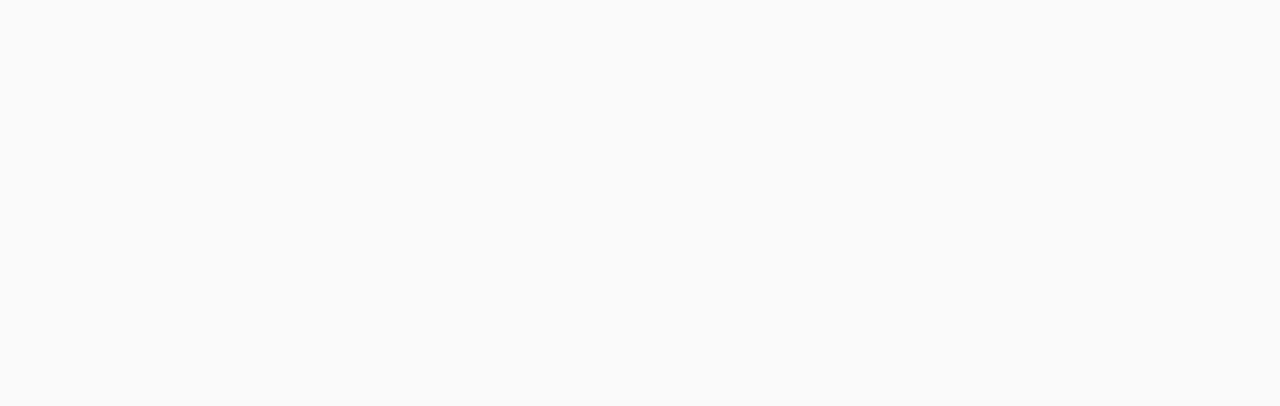
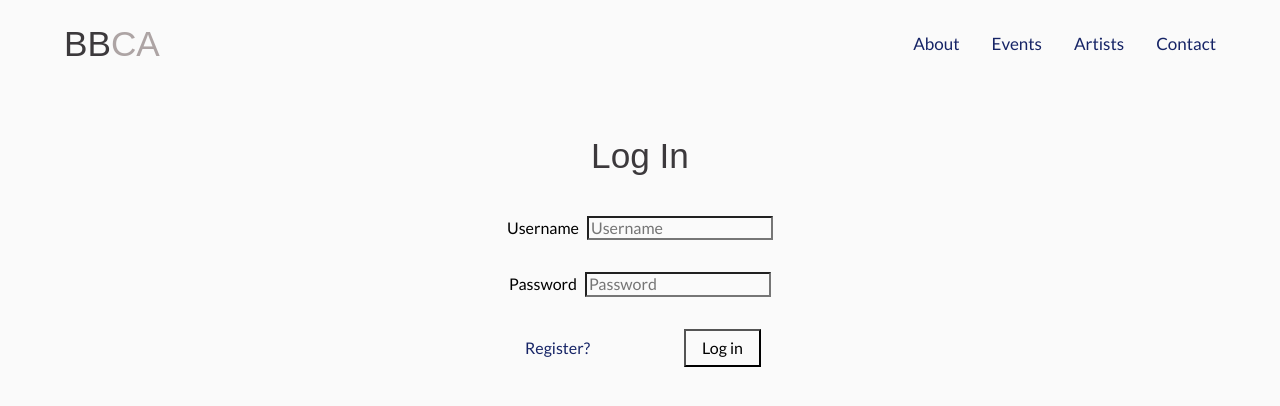
Before and after one commit to black-buddha-creative-agency/bbca-v1, a React (Create React App) app: page /login in a window 1280 px wide. Shown: the top 406 px of the page. Built offline with nearby package versions, Linux system fonts and the light colour scheme; a web font is replaced by a local one.

Commit message:
Update from first try

```diff
--- a/src/App.js
+++ b/src/App.js
@@ -5,6 +5,7 @@
 import EventsPage from './pages/EventsPage'
 import ArtistsPage from './pages/ArtistsPage'
 import SignUpPage from './pages/SignUpPage'
+import LoginPage from './pages/LoginPage'
 
 class App extends Component {
   state = {}
@@ -14,8 +15,8 @@
         <Route exact path="/" render={() => <HomePage />} />
         <Route exact path="/events" render={() => <EventsPage />} />
         <Route exact path="/artists" render={() => <ArtistsPage />} />
-
         <Route exact path="/signup" component={SignUpPage} />
+        <Route exact path="/login" component={LoginPage} />
       </Router>
     )
   }
--- /dev/null
+++ b/src/pages/LoginPage/index.jsx
@@ -0,0 +1,114 @@
+import React, { Component } from 'react'
+import axios from 'axios'
+import { Link, Redirect } from 'react-router-dom'
+import Section from '../../components/Layout/Section'
+import Header from '../../components/Layout/Header'
+
+class SignUpPage extends Component {
+  state = {
+    username: '',
+    password: '',
+    confirmPassword: '',
+    redirectTo: null
+  }
+
+  handleChange = event => {
+    this.setState({
+      [event.target.name]: event.target.value
+    })
+  }
+
+  handleSubmit = event => {
+    //Server request
+    event.preventDefault()
+    console.log('handleSubmit login')
+
+    axios
+      .post('http://www.localhost:3001/users/login', {
+        username: this.state.username,
+        password: this.state.password
+      })
+      .then(response => {
+        console.log('login response: ')
+        console.log(response)
+        if (response.status === 200) {
+          // update App.js state
+          this.props.updateUser({
+            loggedIn: true,
+            username: response.data.username
+          })
+          // update the state to redirect to home
+          this.setState({
+            redirectTo: '/'
+          })
+        }
+      })
+      .catch(error => {
+        console.log('login error: ')
+        console.log(error)
+      })
+  }
+  render() {
+    if (this.state.redirectTo) {
+      return <Redirect to={{ pathname: this.state.redirectTo }} />
+    } else {
+      return (
+        <>
+          <Header />
+          <Section>
+            <div className="mt6 tc flex flex-column check">
+              <h1 className="pa3 text-h2 tc">Log In</h1>
+              <form className="w-100" action="" autoComplete="off">
+                <div className="ma4 input">
+                  <label className="mr2" htmlFor="username">
+                    Username
+                  </label>
+                  <input
+                    id="username"
+                    placeholder="Username"
+                    name="username"
+                    type="text"
+                    value={this.state.username}
+                    onChange={this.handleChange}
+                  />
+                </div>
+                <div className="ma4 input">
+                  <label className="mr2" htmlFor="username">
+                    Password
+                  </label>
+                  <input
+                    id="password"
+                    placeholder="Password"
+                    name="password"
+                    type="password"
+                    value={this.state.password}
+                    onChange={this.handleChange}
+                  />
+                </div>
+                <div className="flex flex-end justify-center">
+                  <div className="w-50 flex justify-center items-center">
+                    <Link to="/signup" className="">
+                      Register?
+                    </Link>
+                  </div>
+                  <div className="w-50">
+                    <button
+                      className="ph3 pv2"
+                      type="submit"
+                      value="Submit"
+                      onClick={this.handleSubmit}
+                    >
+                      Log in{' '}
+                    </button>
+                  </div>
+                </div>
+              </form>
+            </div>
+          </Section>
+        </>
+      )
+    }
+  }
+}
+
+export default SignUpPage
--- a/src/pages/SignUpPage/index.jsx
+++ b/src/pages/SignUpPage/index.jsx
@@ -1,6 +1,6 @@
 import React, { Component } from 'react'
 import axios from 'axios'
-
+import { Link } from 'react-router-dom'
 import Section from '../../components/Layout/Section'
 import Header from '../../components/Layout/Header'
 
@@ -23,7 +23,8 @@
     event.preventDefault()
 
     //Server request
-    axios.post('/user', {
+    axios
+      .post('http://www.localhost:3001/users/signup', {
         username: this.state.username,
         password: this.state.password
       })
@@ -31,7 +32,18 @@
         console.log(response)
         if (!response.data.errmsg) {
           console.log('signup success!')
+          this.setState({
+            username: '',
+            password: '',
+            redirectTo: '/login'
+          })
+        } else {
+          console.log('username already taken')
         }
+      })
+      .catch(error => {
+        console.log('signup error:')
+        console.log(error)
       })
   }
 
@@ -69,10 +81,21 @@
                   onChange={this.handleChange}
                 />
               </div>
-              <div className="flex flex-">
-                <div className="w-50"></div>
+              <div className="flex flex-end justify-center">
+                <div className="w-50 flex justify-center items-center">
+                  <Link to="/login" className="">
+                    Log in instead?
+                  </Link>
+                </div>
                 <div className="w-50">
-                  <input className="ph3 pv2" type="button" value="Submit" />
+                  <button
+                    className="ph3 pv2"
+                    type="submit"
+                    value="Submit"
+                    onClick={this.handleSubmit}
+                  >
+                    Submit{' '}
+                  </button>
                 </div>
               </div>
             </form>
```
Lines whose indentation alone changed are shown as unchanged.
